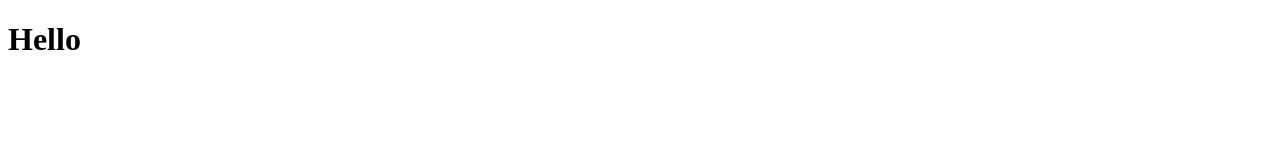
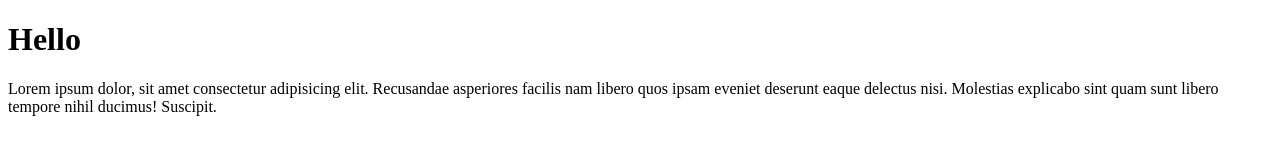
Before and after one commit to Zubaidullah/computer50, a plain HTML site: page index.html in a window 1280 px wide. Drawn offline with Linux system fonts and the light colour scheme.

Commit message:
add a paragraph

```diff
--- a/index.html
+++ b/index.html
@@ -7,5 +7,6 @@
 </head>
 <body>
   <h1>Hello</h1>
+  <p>Lorem ipsum dolor, sit amet consectetur adipisicing elit. Recusandae asperiores facilis nam libero quos ipsam eveniet deserunt eaque delectus nisi. Molestias explicabo sint quam sunt libero tempore nihil ducimus! Suscipit.</p>
 </body>
 </html>
```
